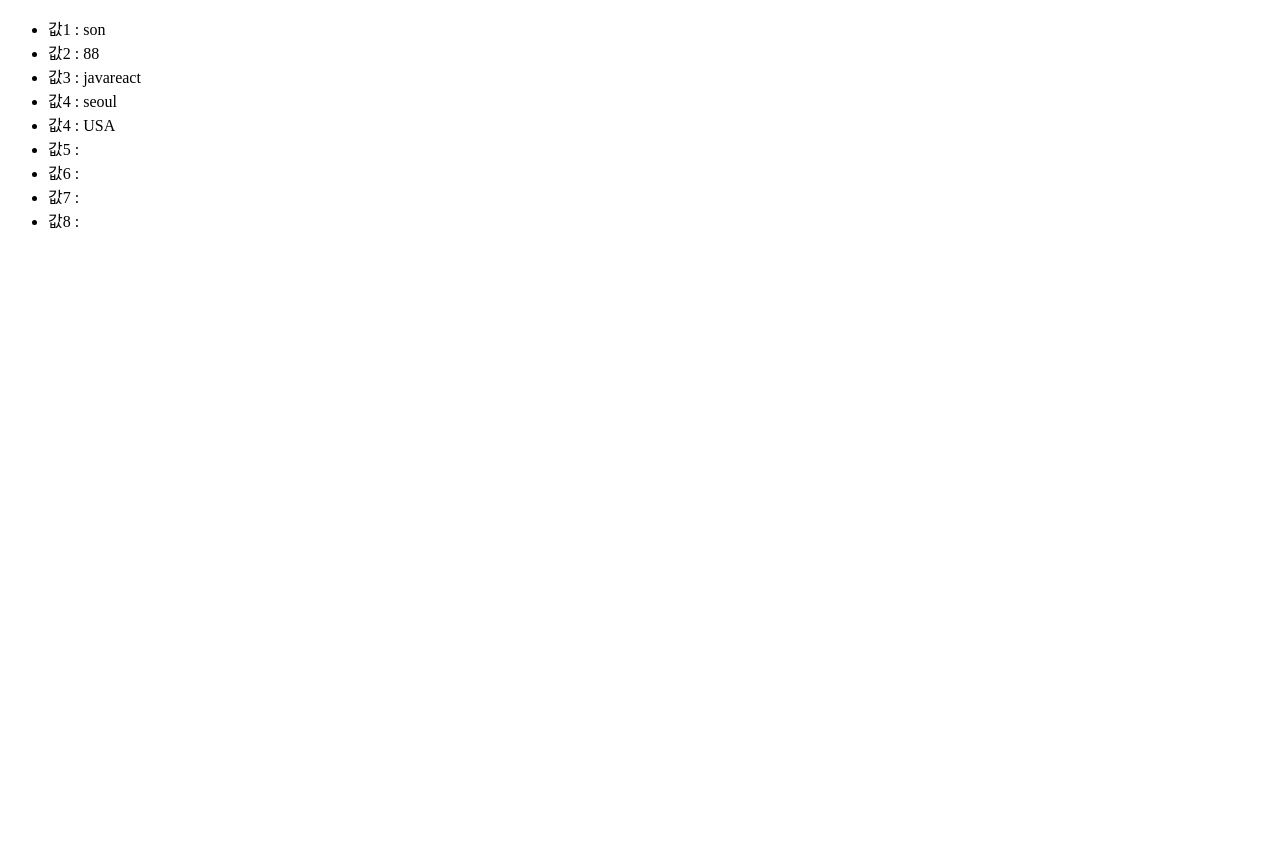
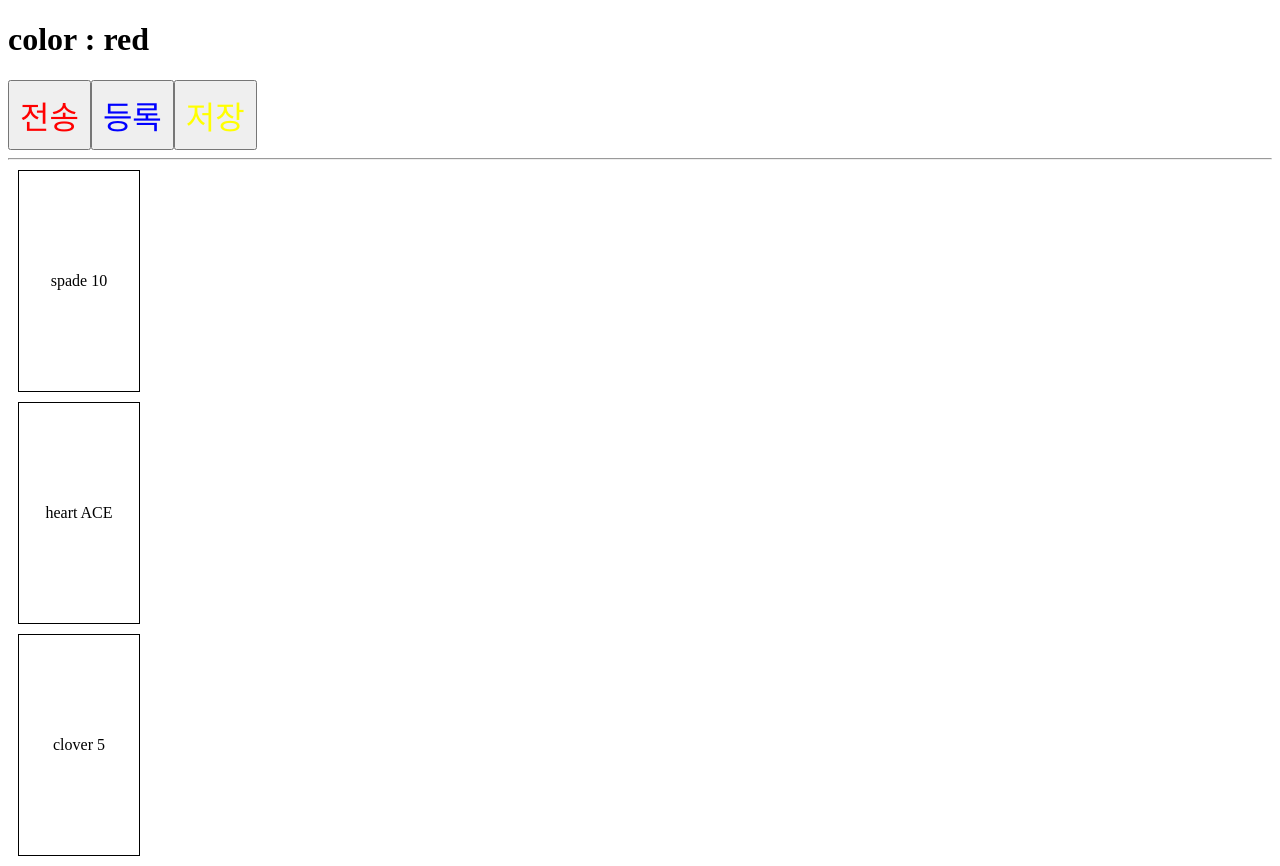
Before and after one commit to yumin359/react, a React (Vite) app: page / in a window 1280 px wide. Before the commit the page ends 800 px from the top, so only its background shows below. Built offline with nearby package versions, Linux system fonts and the light colour scheme.

Commit message:
0701 children prop : 시작태그, 종료태그 사이의 컨텐츠

```diff
--- /dev/null
+++ b/src/App10.jsx
@@ -0,0 +1,55 @@
+function MyComp1({ color }) {
+  return <h1>color : {color}</h1>;
+}
+
+// 컨텐츠는 children prop
+function MyComp2({ city, children }) {
+  console.log("city", city);
+  console.log("children", children);
+  return null;
+}
+
+function MyAwesomeButton1({ color, children }) {
+  return (
+    <button style={{ color: color, padding: "10px", fontSize: "2em" }}>
+      {children}
+    </button>
+  );
+}
+
+function MyAwesomeCard1({ mark, children }) {
+  return (
+    <div
+      style={{
+        padding: "10px",
+        width: "100px",
+        height: "200px",
+        margin: "10px",
+        display: "flex",
+        justifyContent: "center",
+        alignItems: "center",
+        border: "1px solid black",
+      }}
+    >
+      {mark} {children}
+    </div>
+  );
+}
+
+function App10() {
+  return (
+    <>
+      <MyComp1 color={"red"} />
+      <MyComp2 city={"seoul"}>우리의 컨텐츠</MyComp2>
+      <MyAwesomeButton1 color={"red"}>전송</MyAwesomeButton1>
+      <MyAwesomeButton1 color={"blue"}>등록</MyAwesomeButton1>
+      <MyAwesomeButton1 color={"yellow"}>저장</MyAwesomeButton1>
+      <hr />
+      {/* 연습 : <div>spade 10</div> */}
+      <MyAwesomeCard1 mark={"spade"}>10</MyAwesomeCard1>
+      <MyAwesomeCard1 mark={"heart"}>ACE</MyAwesomeCard1>
+      <MyAwesomeCard1 mark={"clover"}>5</MyAwesomeCard1>
+    </>
+  );
+}
+export default App10;
--- a/src/main.jsx
+++ b/src/main.jsx
@@ -1,9 +1,9 @@
 import { StrictMode } from "react";
 import { createRoot } from "react-dom/client";
-import App9 from "./App9.jsx";
+import App10 from "./App10.jsx";
 
 createRoot(document.getElementById("root")).render(
   <StrictMode>
-    <App9 />
+    <App10 />
   </StrictMode>,
 );
```
